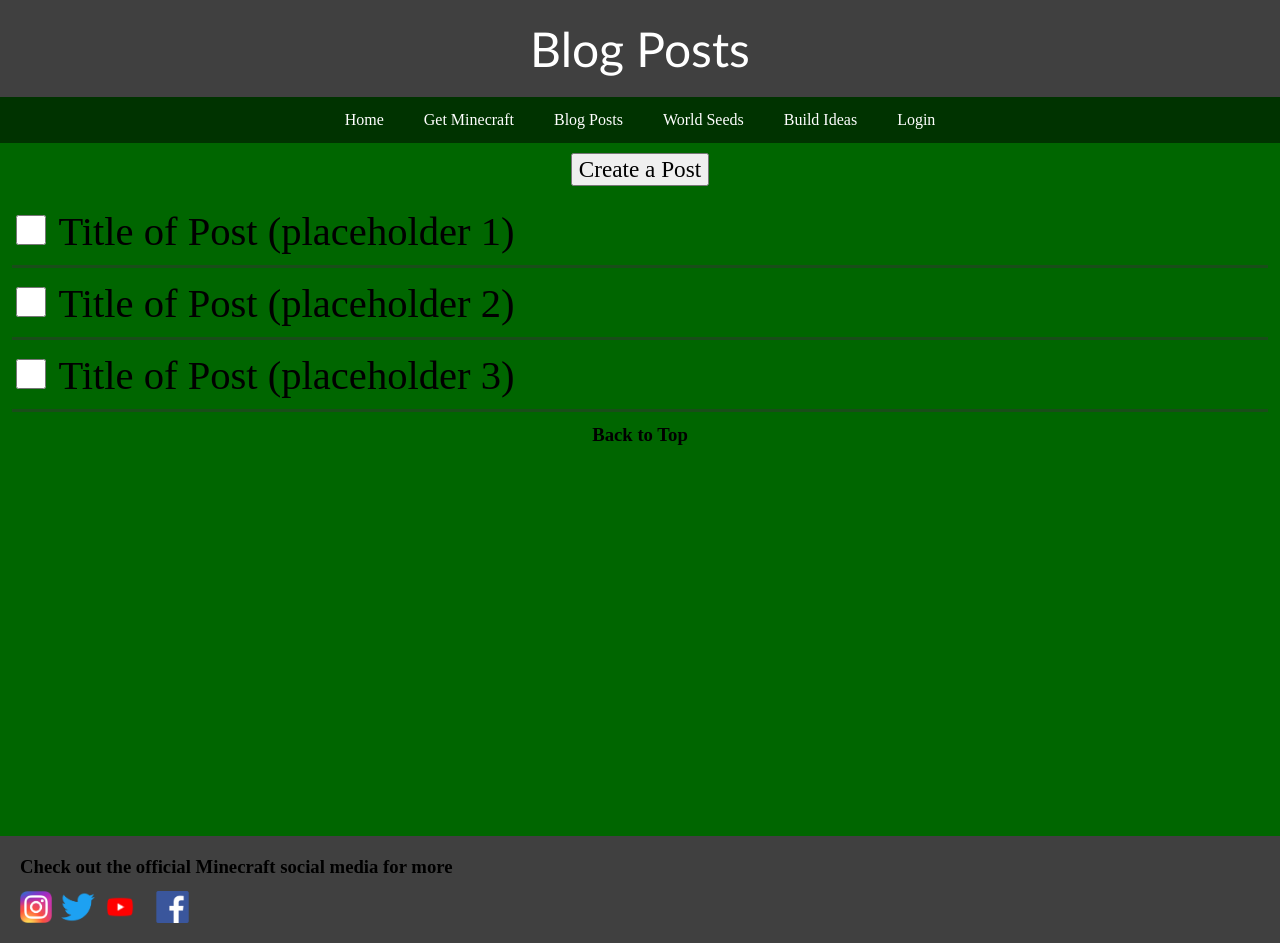
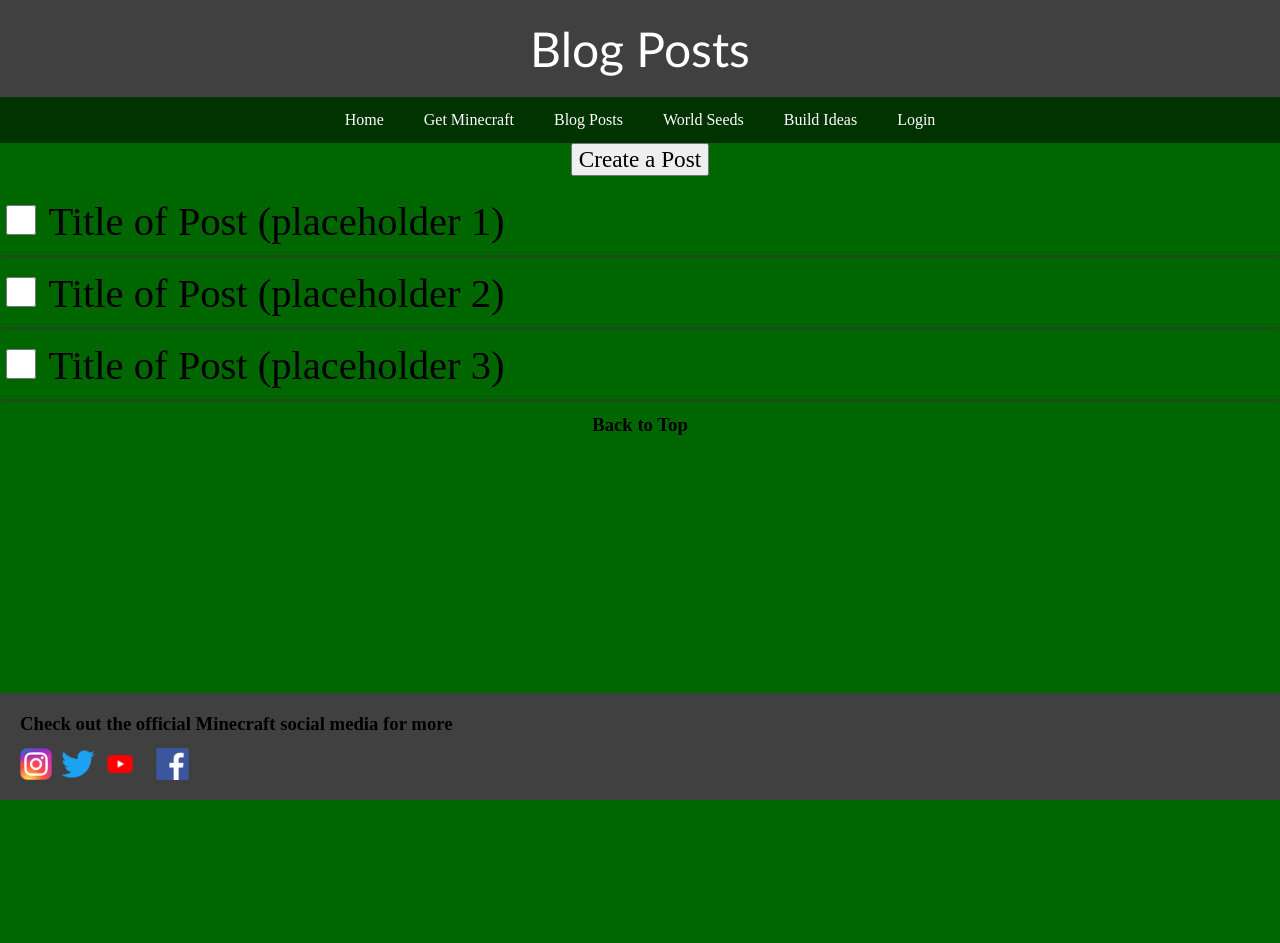
Before and after one commit to andrewdoepke/CSP2, a Flask app: page /blogpost in a window 1280 px wide. After the commit the page ends 800 px from the top, so only its background shows below. Run offline with Flask 2, Linux system fonts and the light colour scheme.

Commit message:
Trying to change but sad ;,(

```diff
--- a/static/css/global.css
+++ b/static/css/global.css
@@ -45,22 +45,6 @@
 
 /* ------------------------------------------------------------------------ */
 
-.footer {
-	/* padding: 0.75em; */
-	width: 100%;
-	/* height: 14em; */
-	box-sizing: border-box;
-	display: flex;
-	flex-direction: row;
-	background-color: #404040;
-
-    position: absolute;
-    right: 0;
-    bottom: 0;
-    left: 0;
-}
-
-
 .footer-contact-info {
 	box-sizing: border-box;
 	margin: 10px;
@@ -77,6 +61,10 @@
 	float: left;
 	padding-right: 0.5em;
 	margin-top: 0.5em;
+}
+
+.main {
+	margin: 0;
 }
 
 /* ------------------------------------------------------------------------ */
@@ -123,24 +111,31 @@
 /* ------------------------------------------------------------------------ */
 
 html{
-    min-height: 100%;
-    box-sizing: border-box;
-}
-
-*,
-*:before,
-*:after {
-    box-sizing: inherit;
+    height: 100%;
+    margin:0;
+    padding:0;
 }
 
 body {
-    position: relative;
     margin: 0;
-    min-height: 100%;
+    padding: 0;
+    height: 100%;
     background-color: #006600;
-    padding-bottom: 7rem;
 }
 
+#contain {
+   min-height:100%;
+   position:relative;
+}
+
+.footer {
+    position: absolute;
+    bottom:0;
+    width:100%;
+	display: flex;
+	flex-direction: row;
+	background-color: #404040;
+}
 
 a {
 	text-decoration: none;
@@ -185,9 +180,3 @@ td:hover {
 }
 
 /* ------------------------------------------------------------------------ */
-
-.main {
-	margin: 0;
-	padding: 10px;
-	min-height: 100%;
-}
--- a/templates/template.html
+++ b/templates/template.html
@@ -8,6 +8,8 @@
 	</head>
 	<body>
 
+
+	<div id="contain">
 	<a name="to-top"></a>
 	<div class="stickysticky">
 <!-- Banner at Head of Webpage -->
@@ -35,5 +37,7 @@
 				<a href="https://www.facebook.com/minecraft/" target="_blank"><img alt="Facebook logo" src="{{url_for('static', filename='images/facebook-logo.png')}}" class = "social-media-links"></a>
 			</div>
 	</div>
+
+	</div>
     </body>
 </html>
```
